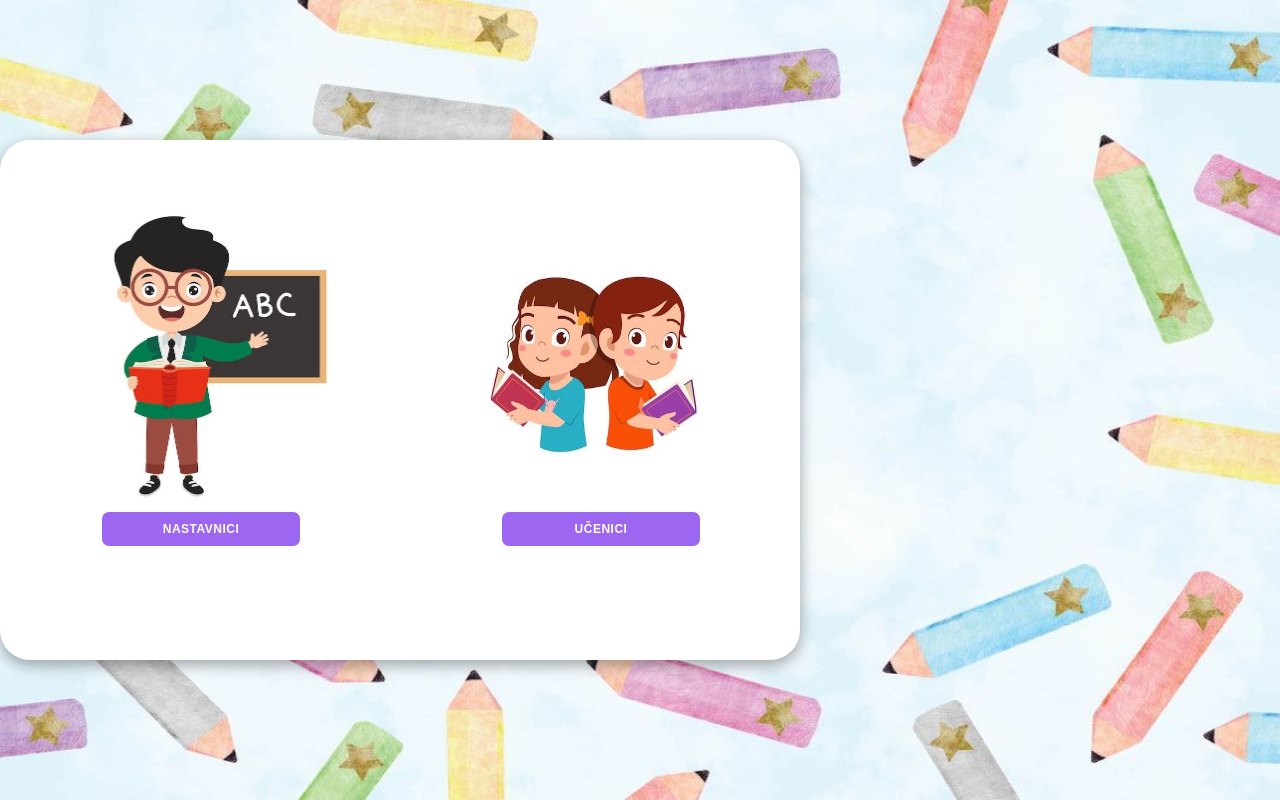
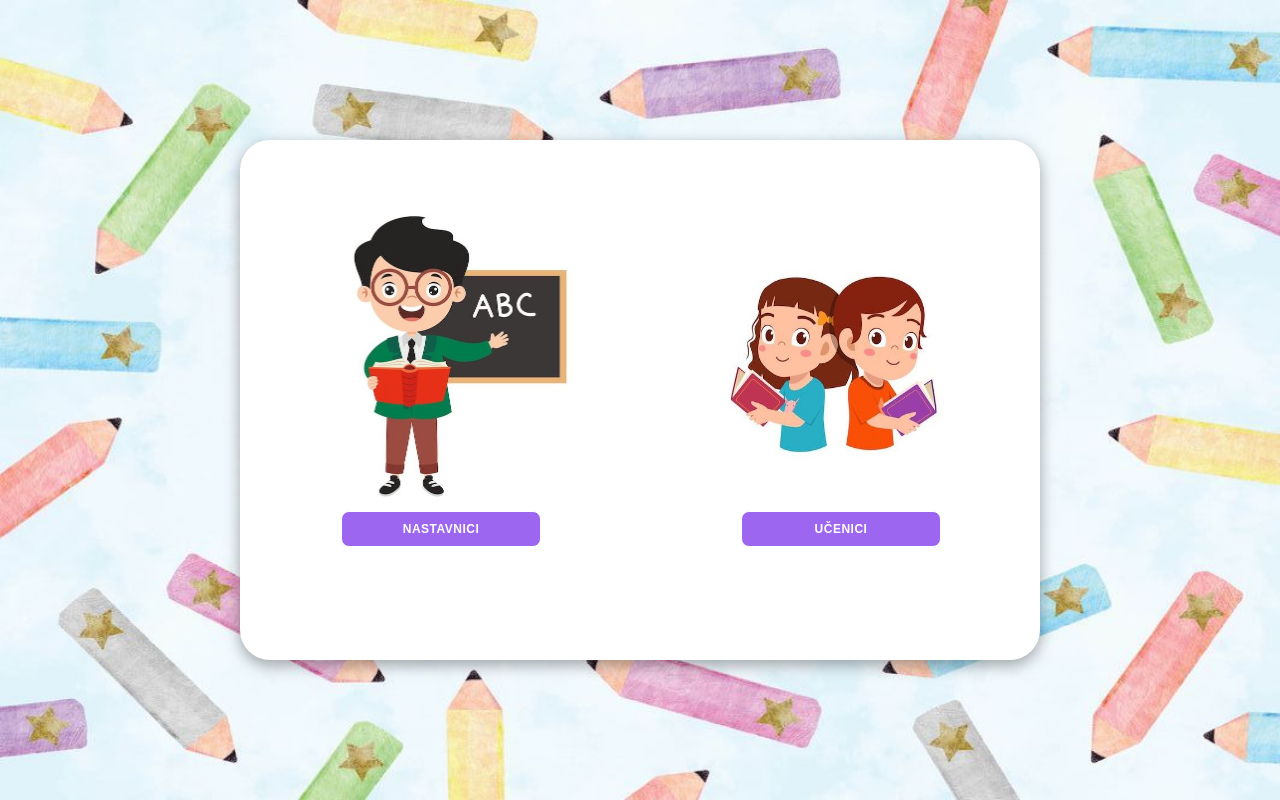
Before and after one commit to mirtahrncic/zrFrontend, a React (Create React App) app: page / in a window 1280 px wide. Built offline with nearby package versions, Linux system fonts and the light colour scheme; a web font is replaced by a local one.

Commit message:
Fixing content alignment

```diff
--- a/src/index2.css
+++ b/src/index2.css
@@ -19,7 +19,8 @@ body {
     background-repeat: no-repeat;
     background-size: 100% 100%;
     display: flex;
-    align-items: flex-start;
+    align-items: center;
+    align-content: flex-start;
     justify-content: center;
     flex-direction: column;
 
```
Also changed, not shown: 1 other file (tests, documents, lock files or other folders).
